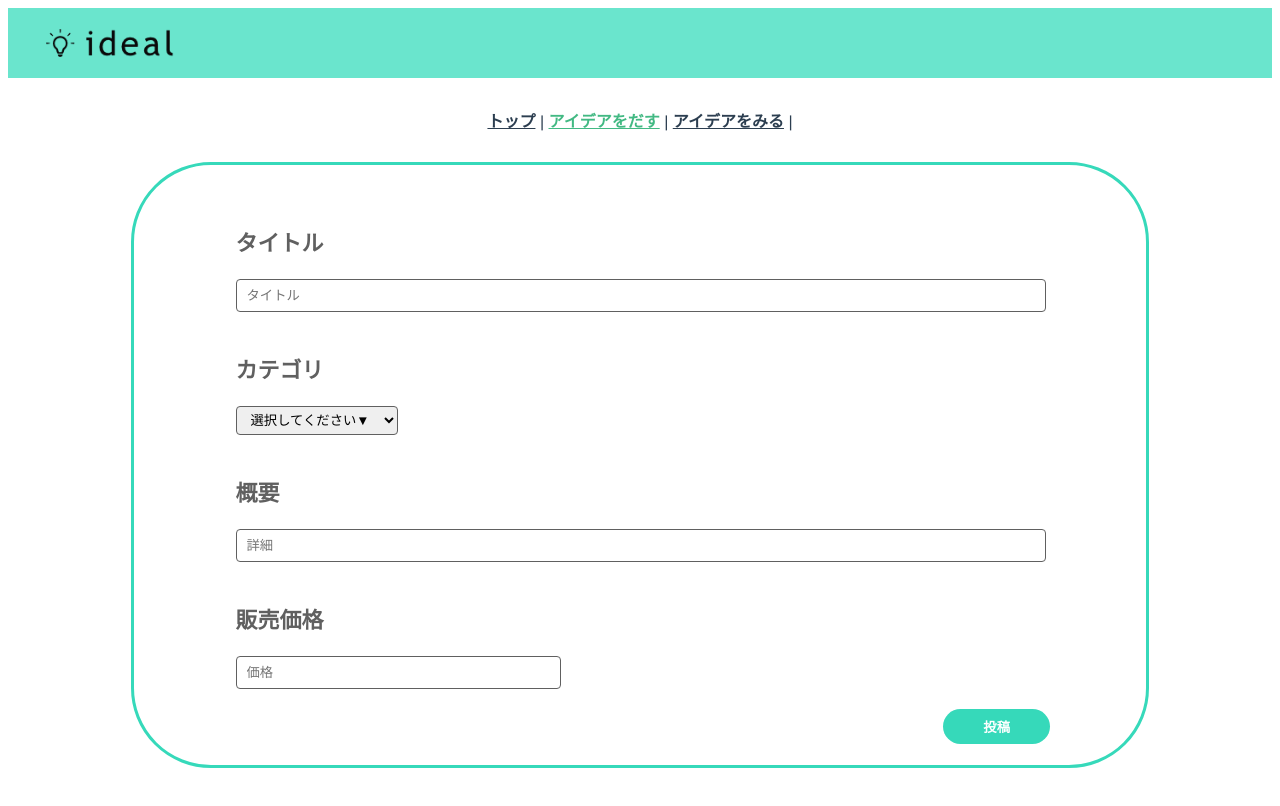
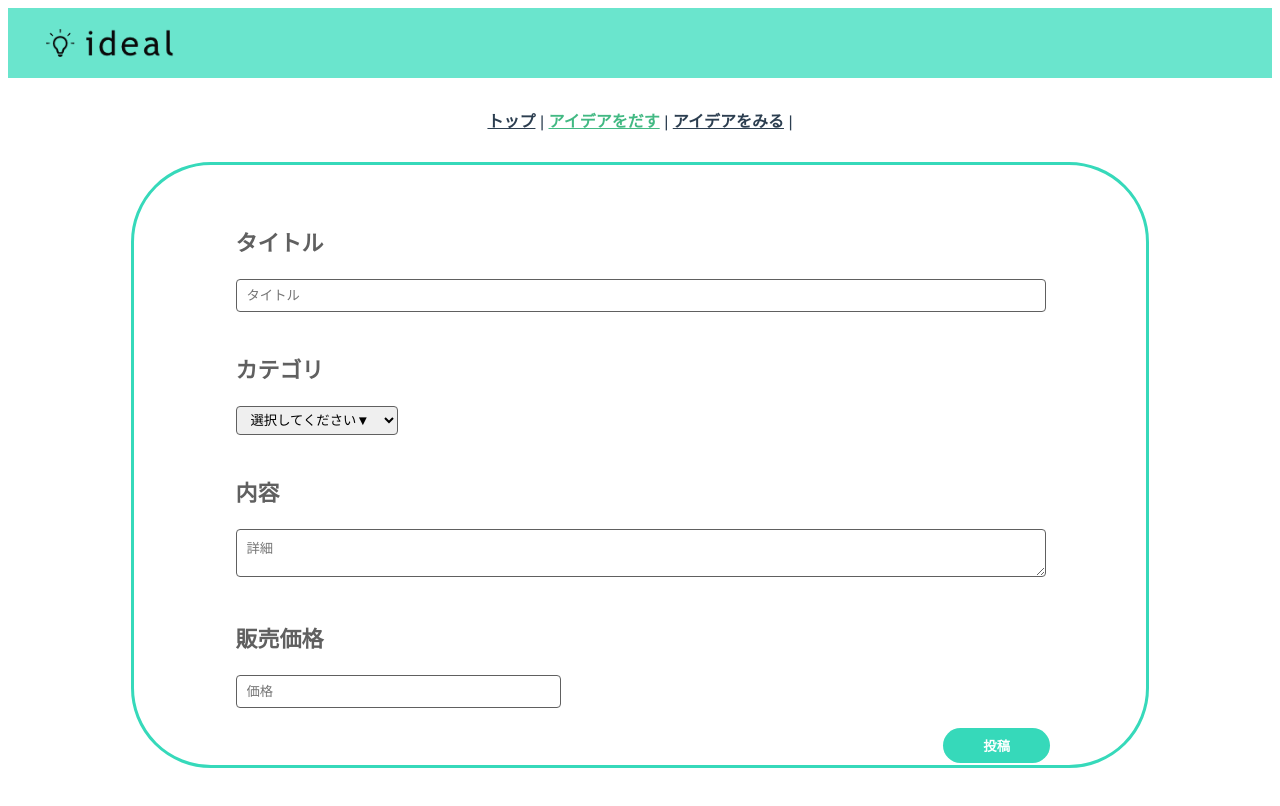
Before and after one commit to sisosyunya/ideal, a Vue app: page /post in a window 1280 px wide. Shown: the top 806 px of the page. Built offline with nearby package versions, Linux system fonts and the light colour scheme.

Commit message:
discription_change

```diff
--- a/src/views/Post.vue
+++ b/src/views/Post.vue
@@ -17,8 +17,8 @@
         <option>自由研究</option>
         <option>読書感想文</option>
       </select>
-      <p>概要</p>
-      <input class="description" v-model="description" placeholder="詳細" />
+      <p>内容</p>
+      <textarea class="description" v-model="description" placeholder="詳細"></textarea>
       <p>販売価格</p>
       <input class="price" v-model="price" placeholder="価格" type="number" />
       <button class="btn" @click="addIdea" :disabled="deleteIsLoading">投稿</button>
@@ -63,6 +63,11 @@ input {
     border-color :#606060;
     border-radius: 4px;
 }
+textarea {
+    border :1px solid #606060;
+    border-color :#606060;
+    border-radius: 4px;
+}
 .post {
     width: 80%;
     height: 600px;
@@ -94,7 +99,7 @@ select.category {
   margin-left: 10%;
   margin-bottom: 20px;
 }
-input.description {
+textarea.description {
   width: 78%;
   padding: 8px 10px;
   margin-left: 10%;
```
